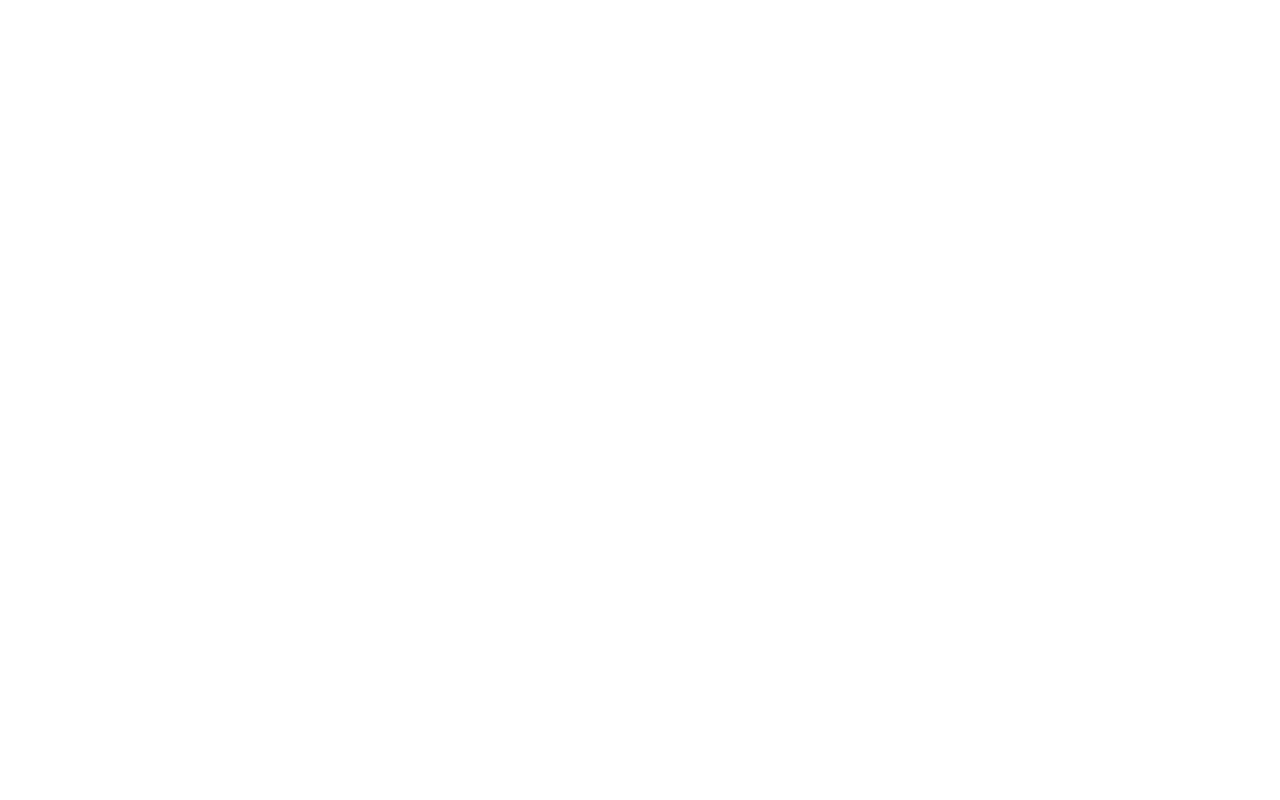
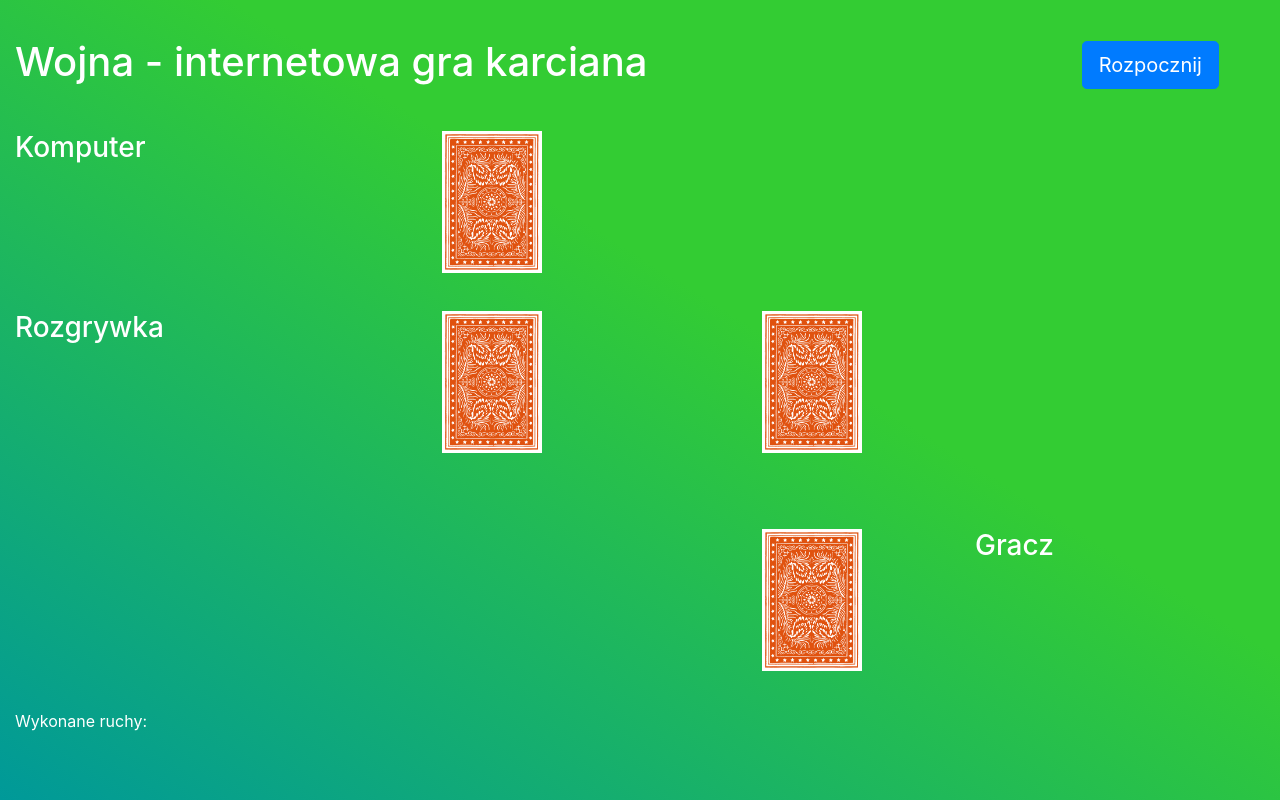
Before and after one commit to RebialkowskiHubert/Wojna-gra-karciana, a plain HTML site: page index.html in a window 1280 px wide. Drawn offline with Linux system fonts and the light colour scheme.

Commit message:
Utworzenie GUI

```diff
--- a/css/style.css
+++ b/css/style.css
@@ -0,0 +1,19 @@
+body{
+    background: linear-gradient(to top right, #009999 0%, #33cc33 59%);
+    background-repeat: no-repeat;
+    background-attachment: fixed;
+    color: white;
+}
+
+#start{
+    margin-top: 2%;
+}
+
+.row{
+    margin-top: 3%;
+}
+
+#wojna{
+    text-align: center;
+    display: none;
+}
--- a/index.html
+++ b/index.html
@@ -1,12 +1,70 @@
 <!DOCTYPE html>
 <html lang="pl">
+
 <head>
     <meta charset="UTF-8">
     <title>Wojna - gra karciana</title>
-    <link rel="stylesheet" href="css/style.css"/>
+    <link rel="stylesheet" href="css/bootstrap.min.css" />
+    <link rel="stylesheet" href="css/style.css" />
 </head>
+
 <body>
+    <div class="container-fluid">
+        <div class="row">
+            <div class="col-lg-10">
+                <h1>Wojna - internetowa gra karciana</h1>
+            </div>
+            <div class="col-lg-2">
+                <button class="btn btn-primary btn-lg" id="start">Rozpocznij</button>
+            </div>
+        </div>
+
+        <div class="row">
+            <div class="col-4" id="komputerPole">
+                <h3>Komputer</h3>
+            </div>
+            <div class="col-3">
+                <img src="img/tlo.png" width="100" />
+            </div>
+        </div>
+
+        <div class="row">
+            <div class="col-4">
+                <h3>Rozgrywka</h3>
+            </div>
+            <div class="col-3">
+                <img id="komputer" src="img/tlo.png" width="100" />
+            </div>
+            <div class="col-3">
+                <img id="gracz" src="img/tlo.png" width="100" />
+            </div>
+        </div>
+
+        <div class="row">
+            <div class="col-12">
+                <h2 id="wojna">Wojna!!!</h2>
+            </div>
+        </div>
+
+        <div class="row">
+            <div class="offset-7"></div>
+            <div class="col-2">
+                <img id="graczKarta" src="img/tlo.png" width="100" />
+            </div>
+            <div class="col-2" id="graczPole">
+                <h3>Gracz</h3>
+            </div>
+        </div>
+
+        <div class="row">
+            <div class="col-12">
+                <p id="ruchy">Wykonane ruchy:</p>
+            </div>
+        </div>
+    </div>
+
     <script src="js/vue.js"></script>
     <script src="js/index.js"></script>
 </body>
+
 </html>
```
